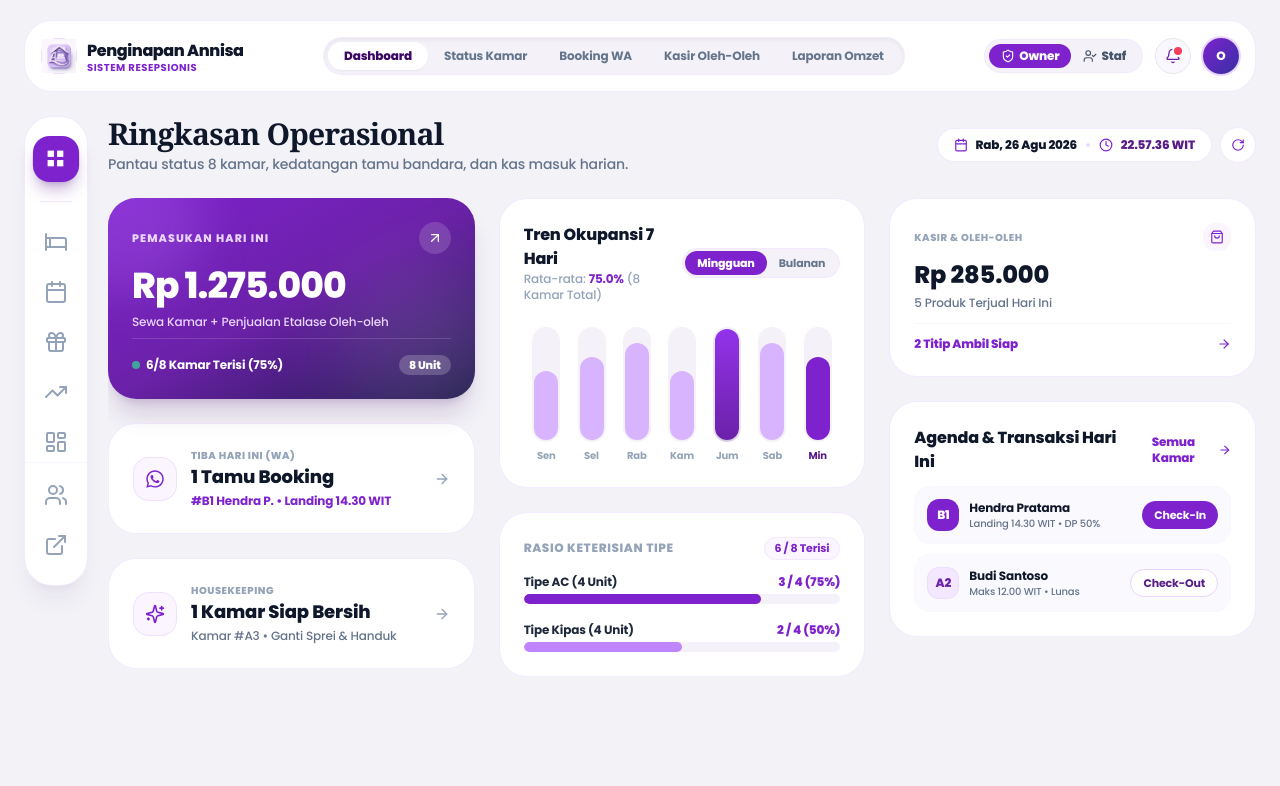
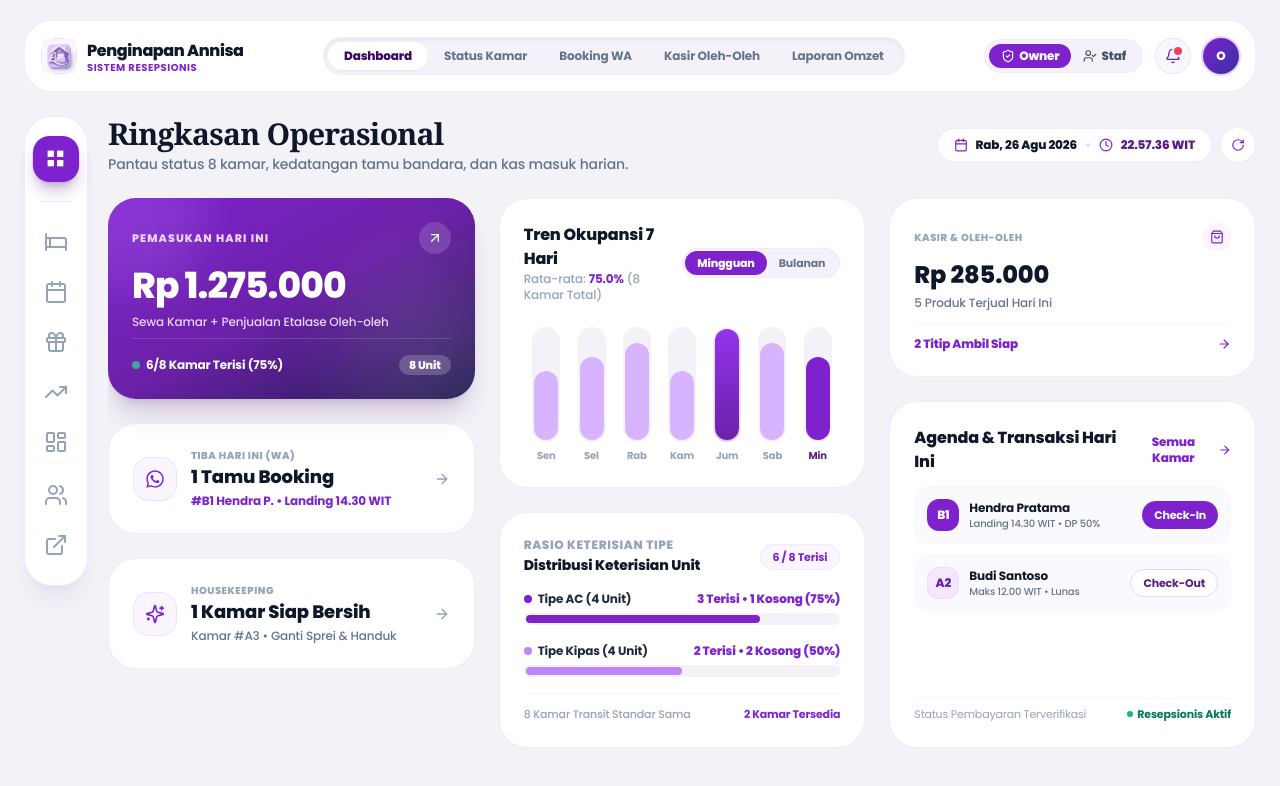
Before and after one commit to ilsetiawan1/penginapan-annisa, a Next.js app in the folder apps/web/: page /admin/dashboard in a window 1280 px wide. Shown: the top 786 px of the page. Built offline with nearby package versions, Linux system fonts and the light colour scheme.

Commit message:
style(dashboard): align bottom baseline of center and right column cards flat with the left housekeeping card

```diff
--- a/apps/web/src/features/admin/dashboard/components/operational-dashboard.tsx
+++ b/apps/web/src/features/admin/dashboard/components/operational-dashboard.tsx
@@ -106,8 +106,8 @@ export function OperationalDashboard({ onNavigateTab }: OperationalDashboardProp
         </div>
       </div>
 
-      {/* 2. 12-COLUMN MODERN GRID LAYOUT DENGAN GAP-6 KONSISTEN */}
-      <div className="grid grid-cols-1 md:grid-cols-2 lg:grid-cols-12 gap-6 items-start">
+      {/* 2. 12-COLUMN MODERN GRID LAYOUT (Batas Bawah Rata Mengikuti Housekeeping dengan items-stretch) */}
+      <div className="grid grid-cols-1 md:grid-cols-2 lg:grid-cols-12 gap-6 items-stretch">
         {/* ========================================================= */}
         {/* KOLOM KIRI (lg:col-span-4): HERO CARD & KPI OPERASIONAL */}
         {/* ========================================================= */}
@@ -174,7 +174,7 @@ export function OperationalDashboard({ onNavigateTab }: OperationalDashboardProp
             <ArrowRight className="w-4 h-4 text-slate-400 group-hover:text-purple-700 transition" />
           </div>
 
-          {/* KPI 2: Housekeeping / Kebersihan */}
+          {/* KPI 2: Housekeeping / Kebersihan (Penentu Batas Bawah) */}
           <div
             onClick={() => onNavigateTab("matrix")}
             className="bg-white rounded-3xl p-5 md:p-6 border border-purple-100/90 shadow-2xs hover:border-purple-300 hover:shadow-md transition-all cursor-pointer flex items-center justify-between"
@@ -279,37 +279,53 @@ export function OperationalDashboard({ onNavigateTab }: OperationalDashboardProp
             </div>
           </div>
 
-          {/* STATUS KETERISIAN TIPE KAMAR (Kini Berada di Kolom Tengah) */}
-          <div className="bg-white rounded-3xl p-6 border border-purple-100/90 shadow-2xs space-y-3.5">
+          {/* STATUS KETERISIAN TIPE KAMAR (Menyesuaikan Tinggi agar Rata Bawah dengan Housekeeping) */}
+          <div className="flex-1 bg-white rounded-3xl p-6 border border-purple-100/90 shadow-2xs flex flex-col justify-between space-y-4">
+            <div className="space-y-3.5">
               <div className="flex items-center justify-between">
-              <h4 className="text-xs font-extrabold uppercase tracking-wider text-slate-400">
+                <div>
+                  <h4 className="text-xs font-extrabold uppercase tracking-wider text-slate-400 block">
                     Rasio Keterisian Tipe
                   </h4>
-              <span className="text-[11px] font-bold text-purple-700 bg-purple-50 px-2.5 py-0.5 rounded-full border border-purple-100">
+                  <span className="text-sm font-extrabold text-slate-900">Distribusi Keterisian Unit</span>
+                </div>
+                <span className="text-[11px] font-bold text-purple-700 bg-purple-50 px-3 py-1 rounded-full border border-purple-100">
                   6 / 8 Terisi
                 </span>
               </div>
 
               {/* Tipe AC */}
-            <div className="space-y-1">
+              <div className="space-y-1.5">
                 <div className="flex items-center justify-between text-xs font-bold">
-                <span className="text-slate-800">Tipe AC (4 Unit)</span>
-                <span className="text-purple-700 font-black">3 / 4 (75%)</span>
+                  <span className="text-slate-800 flex items-center gap-1.5">
+                    <span className="w-2 h-2 rounded-full bg-purple-700" />
+                    Tipe AC (4 Unit)
+                  </span>
+                  <span className="text-purple-700 font-black">3 Terisi • 1 Kosong (75%)</span>
                 </div>
-              <div className="w-full h-2.5 bg-[#f4f2f8] rounded-full overflow-hidden">
+                <div className="w-full h-3 bg-[#f4f2f8] rounded-full overflow-hidden p-0.5">
                   <div className="w-3/4 h-full bg-purple-700 rounded-full" />
                 </div>
               </div>
 
               {/* Tipe Kipas */}
-            <div className="space-y-1 pt-1">
+              <div className="space-y-1.5 pt-1">
                 <div className="flex items-center justify-between text-xs font-bold">
-                <span className="text-slate-800">Tipe Kipas (4 Unit)</span>
-                <span className="text-purple-700 font-black">2 / 4 (50%)</span>
+                  <span className="text-slate-800 flex items-center gap-1.5">
+                    <span className="w-2 h-2 rounded-full bg-purple-400" />
+                    Tipe Kipas (4 Unit)
+                  </span>
+                  <span className="text-purple-700 font-black">2 Terisi • 2 Kosong (50%)</span>
                 </div>
-              <div className="w-full h-2.5 bg-[#f4f2f8] rounded-full overflow-hidden">
+                <div className="w-full h-3 bg-[#f4f2f8] rounded-full overflow-hidden p-0.5">
                   <div className="w-2/4 h-full bg-purple-400 rounded-full" />
                 </div>
+              </div>
+            </div>
+
+            <div className="pt-3 border-t border-purple-50 flex items-center justify-between text-[11px] text-slate-400 font-medium">
+              <span>8 Kamar Transit Standar Sama</span>
+              <span className="text-purple-700 font-bold">2 Kamar Tersedia</span>
             </div>
           </div>
         </div>
@@ -345,8 +361,9 @@ export function OperationalDashboard({ onNavigateTab }: OperationalDashboardProp
             </div>
           </div>
 
-          {/* TABEL AKTIVITAS TAMU & AGENDA HARI INI (Kini Berada di Kolom Kanan) */}
-          <div className="bg-white rounded-3xl p-6 border border-purple-100/90 shadow-2xs">
+          {/* TABEL AKTIVITAS TAMU & AGENDA HARI INI (Menyesuaikan Tinggi agar Rata Bawah dengan Housekeeping) */}
+          <div className="flex-1 bg-white rounded-3xl p-6 border border-purple-100/90 shadow-2xs flex flex-col justify-between space-y-3">
+            <div>
               <div className="flex items-center justify-between mb-3">
                 <h3 className="text-sm sm:text-base font-extrabold text-slate-900">
                   Agenda &amp; Transaksi Hari Ini
@@ -404,6 +421,15 @@ export function OperationalDashboard({ onNavigateTab }: OperationalDashboardProp
                 </div>
               </div>
             </div>
+
+            <div className="pt-2 border-t border-purple-50 flex items-center justify-between text-[11px] text-slate-400">
+              <span>Status Pembayaran Terverifikasi</span>
+              <span className="text-emerald-700 font-bold flex items-center gap-1">
+                <span className="w-1.5 h-1.5 rounded-full bg-emerald-500" />
+                Resepsionis Aktif
+              </span>
+            </div>
+          </div>
         </div>
       </div>
     </div>
```
Lines whose indentation alone changed are shown as unchanged.
